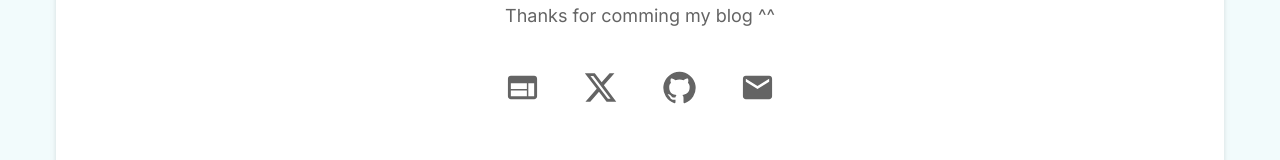
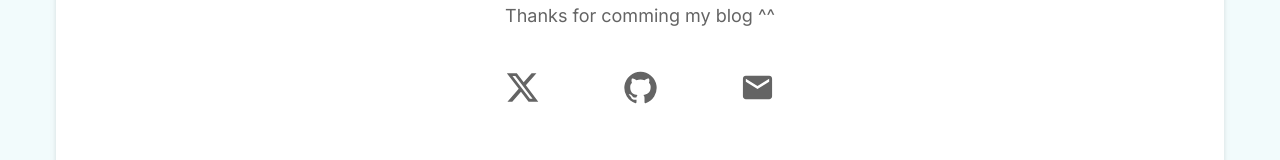
Before and after one commit to taco-tortilla/notion-blog, a Next.js app in the folder notion-blog/: page /about in a window 1280 px wide. Shown: the part 515-675 px from the top of the page. Built offline with nearby package versions, Linux system fonts and the light colour scheme.

Commit message:
change: remove link to the web

```diff
--- a/notion-blog/src/app/(route)/about/page.tsx
+++ b/notion-blog/src/app/(route)/about/page.tsx
@@ -24,9 +24,6 @@ export default function About() {
             Thanks for comming my blog ^^
           </p>
           <div className="flex items-center justify-between">
-            <a href="https://tortilla.page">
-              <Web fontSize="large" />
-            </a>
             <a href="https://x.com/tortillataco0">
               <X fontSize="large" />
             </a>
```
